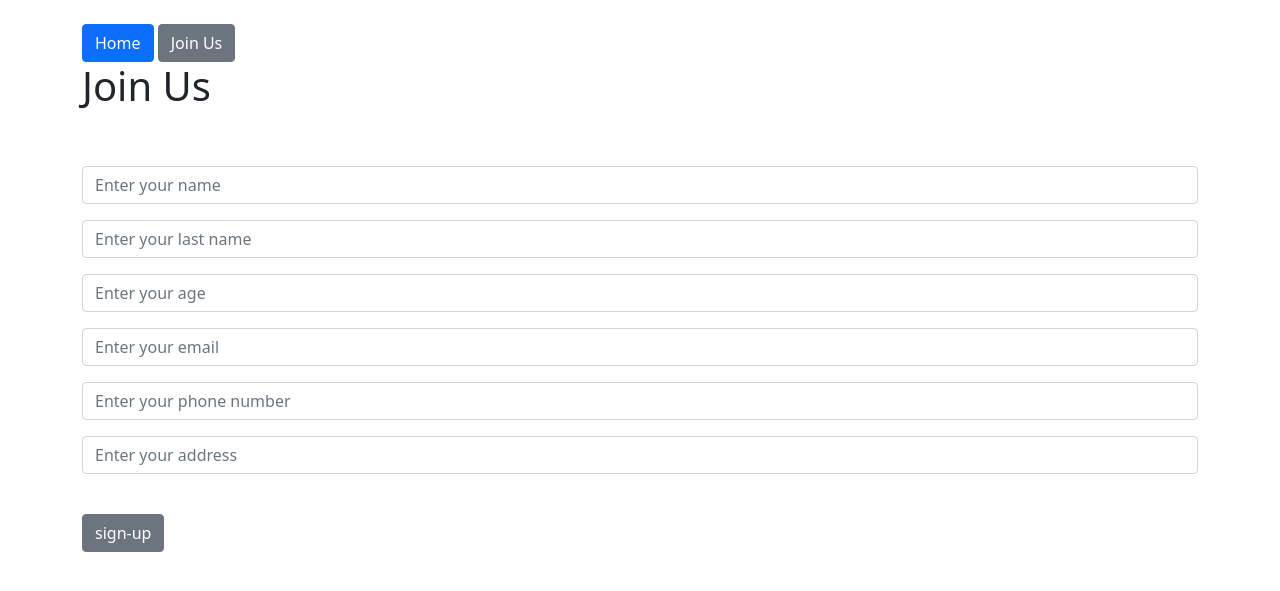
After one commit to ingfou-cpu/DjangoGit, a Django app: page /join/ in a window 1280 px wide. The commit adds this page. Shown: the top 591 px of the page. Run offline with Django 5.2, Linux system fonts and the light colour scheme.

Commit message:
Ajout des fonctionnalités de formulaire d'inscription et de gestion des membres, y compris la création de vues et de modèles de formulaire.

```diff
--- /dev/null
+++ b/DjangoDB/djangodb/appdb/forms.py
@@ -0,0 +1,7 @@
+from django import forms
+from .models import Member
+
+class MemberForm(forms.ModelForm):
+    class Meta:
+        model = Member
+        fields = ['name', 'lname', 'age', 'email', 'phone', 'address']
--- /dev/null
+++ b/DjangoDB/djangodb/appdb/templates/base.html
@@ -0,0 +1,38 @@
+<!doctype html>
+<html lang="en">
+  <head>
+    <!-- Required meta tags -->
+    <meta charset="utf-8">
+    <meta name="viewport" content="width=device-width, initial-scale=1">
+
+    <!-- Bootstrap CSS -->
+    <link href="https://cdn.jsdelivr.net/npm/bootstrap@5.0.2/dist/css/bootstrap.min.css" rel="stylesheet" integrity="sha384-EVSTQN3/azprG1Anm3QDgpJLIm9Nao0Yz1ztcQTwFspd3yD65VohhpuuCOmLASjC" crossorigin="anonymous">
+
+    <title> Membership site </title>
+  </head>
+  <body>
+    <br/>
+    <div class="container">
+        <a href="{% url 'home' %}" class="btn btn-primary">Home</a>
+        <a href="{% url 'join' %}" class="btn btn-secondary">Join Us</a>
+    </div>
+    {% if messages %}
+        {% for message in messages %}
+            <div class="alert alert-warning" role="alert">
+                {{ message }}
+              <button type="button" class="btn-close" data-bs-dismiss="alert" aria-label="Close">
+                <span aria-hidden="true">&times;</span>
+              </button>
+            </div>
+        {% endfor %}
+    {% endif %}
+
+    <div class="container">
+       {% block content %}
+       {% endblock %}
+    </div>
+<!-- -->
+    <!-- Bootstrap Bundle with Popper -->
+    <script src="https://cdn.jsdelivr.net/npm/bootstrap@5.0.2/dist/js/bootstrap.bundle.min.js" integrity="sha384-MrcW6ZMFYlzcLA8Nl+NtUVF0sA7MsXsP1UyJoMp4YLEuNSfAP+JcXn/tWtIaxVXM" crossorigin="anonymous"></script>
+  </body>
+</html>
--- /dev/null
+++ b/DjangoDB/djangodb/appdb/templates/join.html
@@ -0,0 +1,41 @@
+{% extends 'base.html' %}
+
+{% block content %}
+    <h1> Join Us </h1>
+    <br/><br/>
+    <form method="post" action="{% url 'join' %}">
+        {% csrf_token %}
+<div class="mb-3">
+    <input type="text" class="form-control"  placeholder="Enter your name" name="name">
+</div>
+
+<div class="mb-3">
+    <input type="text" class="form-control"   placeholder="Enter your last name" name="lname">
+</div>
+
+<div class="mb-3">
+    <input type="number" class="form-control"  placeholder="Enter your age" name="age">
+</div>
+
+<div class="mb-3">
+    <input type="email" class="form-control" aria-describedby="emailHelp" placeholder="Enter your email" name="email">
+</div>
+
+<div class="mb-3">
+    <!--  <label for="exampleInputEmail1" class="form-label">Email address</label>    -->
+    <input type="number" class="form-control"   placeholder="Enter your phone number" name="phone">
+
+</div>
+
+<div class="mb-3">
+    <!-- <label for="exampleInputPassword1" class="form-label">Password</label>-->
+    <input type="text" class="form-control"  placeholder="Enter your address" name="address">
+</div>
+<br/>
+<!--  div class="mb-3 form-check">
+    <input type="checkbox" class="form-check-input" id="exampleCheck1">
+    <label class="form-check-label" for="exampleCheck1">Check me out</label>
+  </div> -->
+  <button type="submit" class="btn btn-secondary">sign-up</button>
+</form>
+{% endblock %}
--- a/DjangoDB/djangodb/appdb/urls.py
+++ b/DjangoDB/djangodb/appdb/urls.py
@@ -2,4 +2,5 @@ from django.urls import path, include
 from .  import views
 urlpatterns = [
     path('',views.home, name='home'),
+    path('join/', views.join, name='join')
 ]
--- a/DjangoDB/djangodb/appdb/views.py
+++ b/DjangoDB/djangodb/appdb/views.py
@@ -1,7 +1,37 @@
-from django.shortcuts import render
+from django.shortcuts import render,redirect
 from .models import Member
+from .forms import MemberForm
+from django.contrib import messages
 
+def form(request):
+    return render(request, 'form.html')
 
 def home(request):
     all_members = Member.objects.all()
     return render(request, 'home.html', {'all': all_members})
+
+def join(request):
+    if request.method == 'POST':
+        form = MemberForm(request.POST or None)
+        if form.is_valid():
+            form.save()
+        else:
+            messages.error(request, 'Please correct the errors below.')
+            return render(request, 'join.html', {'form': form})
+        messages.success(request, 'Your form has been submitted successfully!')
+        return redirect('home')
+    else:
+        form = MemberForm()
+    return render(request, 'join.html', {'form': form})
+
+"""def join(request):
+    if request.method == 'POST':
+        name = request.POST['name']
+        lname = request.POST['lname']
+        age = request.POST['age']
+        email = request.POST['email']
+        phone = request.POST['phone']
+        address = request.POST['address']
+        member = Member(name=name, lname=lname, age=age, email=email, phone=phone, address=address)
+        member.save()
+    return render(request, 'join.html')"""
```
Also changed, not shown: DjangoDB/djangodb/appdb/templates/home.html (+6 -1 lines), DjangoDB/djangodb/db.sqlite3.
